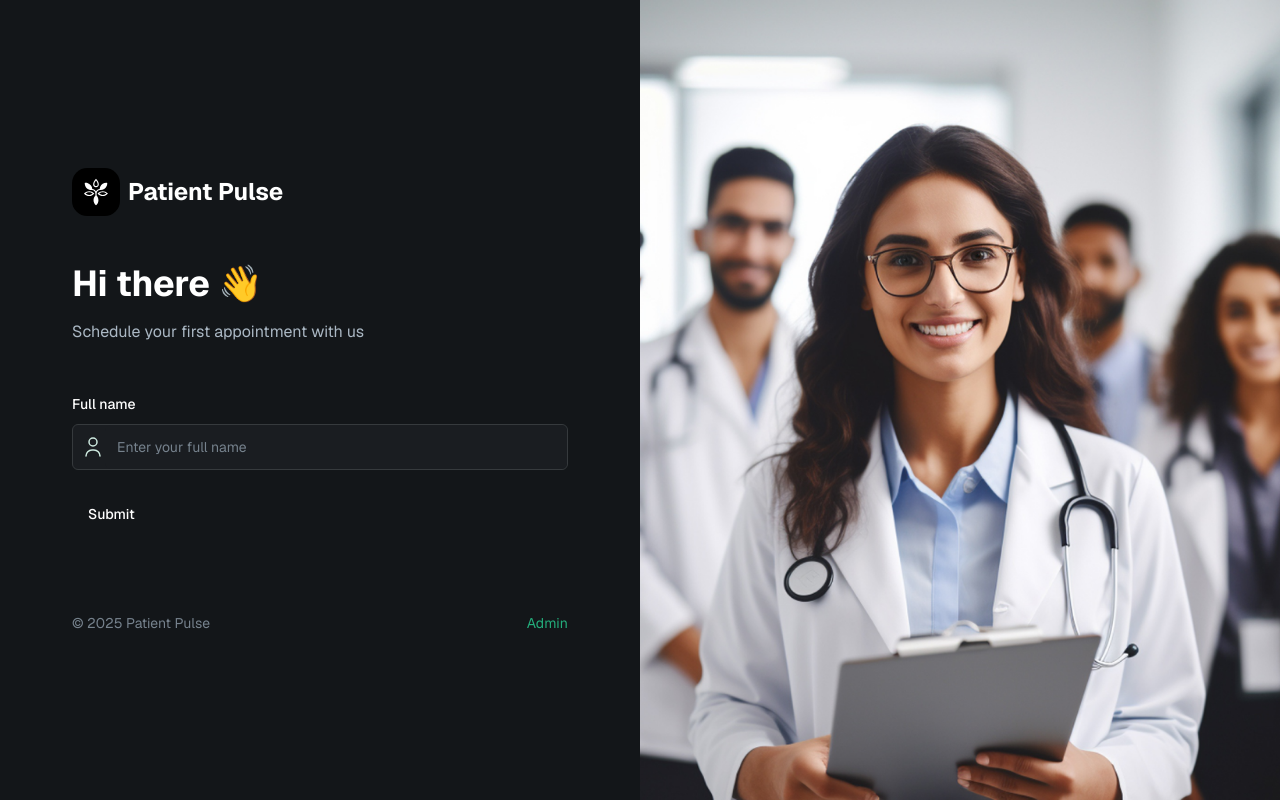
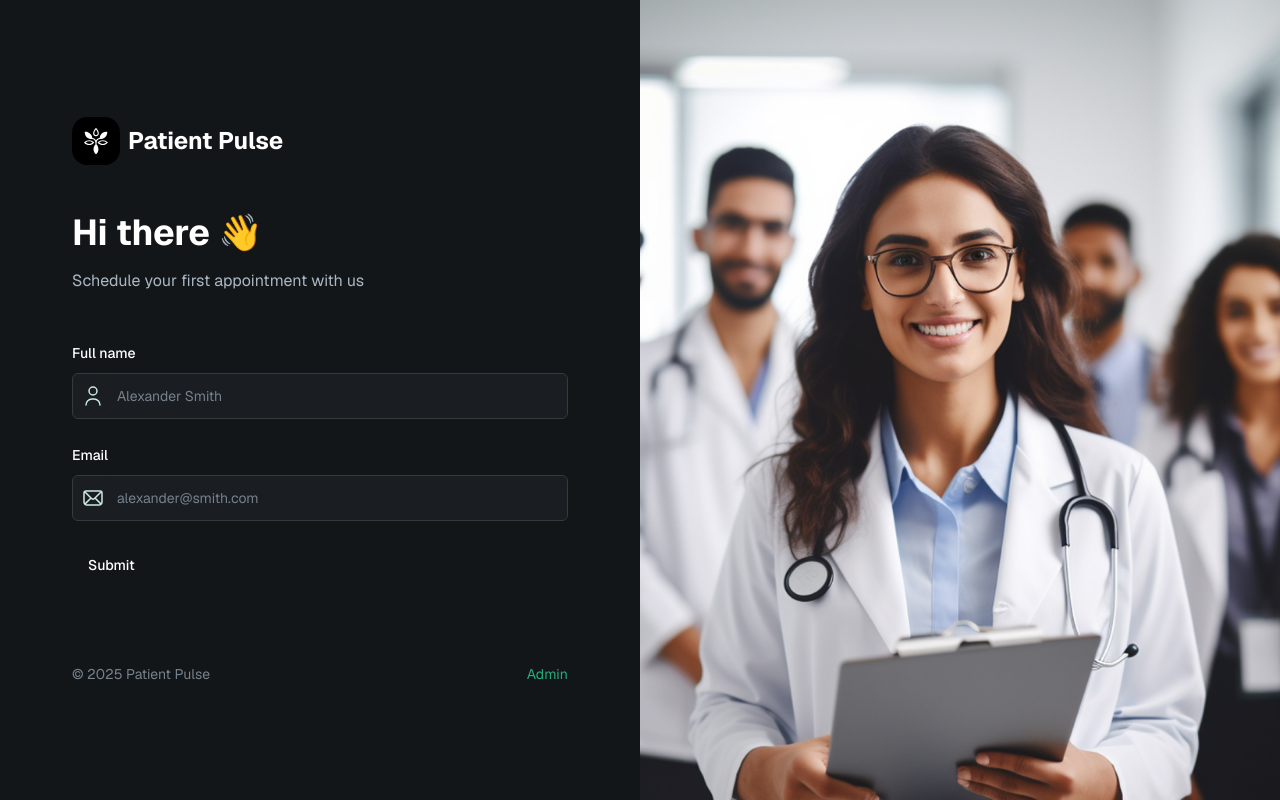
Before and after one commit to vladimir-siedykh/patient-pulse, a Next.js app: page / in a window 1280 px wide. Built offline with nearby package versions, Linux system fonts and the light colour scheme.

Commit message:
feat(form): add email field and update validation messages in PatientForm
- Added email field to PatientForm with validation for valid email format.
- Updated validation message for name field to be more descriptive.

```diff
--- a/src/components/forms/PatientForm.tsx
+++ b/src/components/forms/PatientForm.tsx
@@ -19,7 +19,10 @@ export enum FormFieldType {
 
 const formSchema = z.object({
   name: z.string().min(2, {
-    message: 'Username must be at least 2 characters.',
+    message: 'Name must be at least 2 characters.',
+  }),
+  email: z.string().email({
+    message: 'Please enter a valid email.',
   }),
 });
 
@@ -29,6 +32,7 @@ const PatientForm = () => {
     resolver: zodResolver(formSchema),
     defaultValues: {
       name: '',
+      email: '',
     },
   });
 
@@ -51,10 +55,20 @@ const PatientForm = () => {
           fieldType={FormFieldType.INPUT}
           name='name'
           label='Full name'
-          placeholder='Enter your full name'
+          placeholder='Alexander Smith'
           iconSrc='/assets/icons/user.svg'
           iconAlt='user icon'
           autoComplete='name'
+        />
+        <CustomFormField
+          control={form.control}
+          fieldType={FormFieldType.INPUT}
+          name='email'
+          label='Email'
+          placeholder='alexander@smith.com'
+          iconSrc='/assets/icons/email.svg'
+          iconAlt='email icon'
+          autoComplete='email'
         />
         <Button type='submit'>Submit</Button>
       </form>
```
